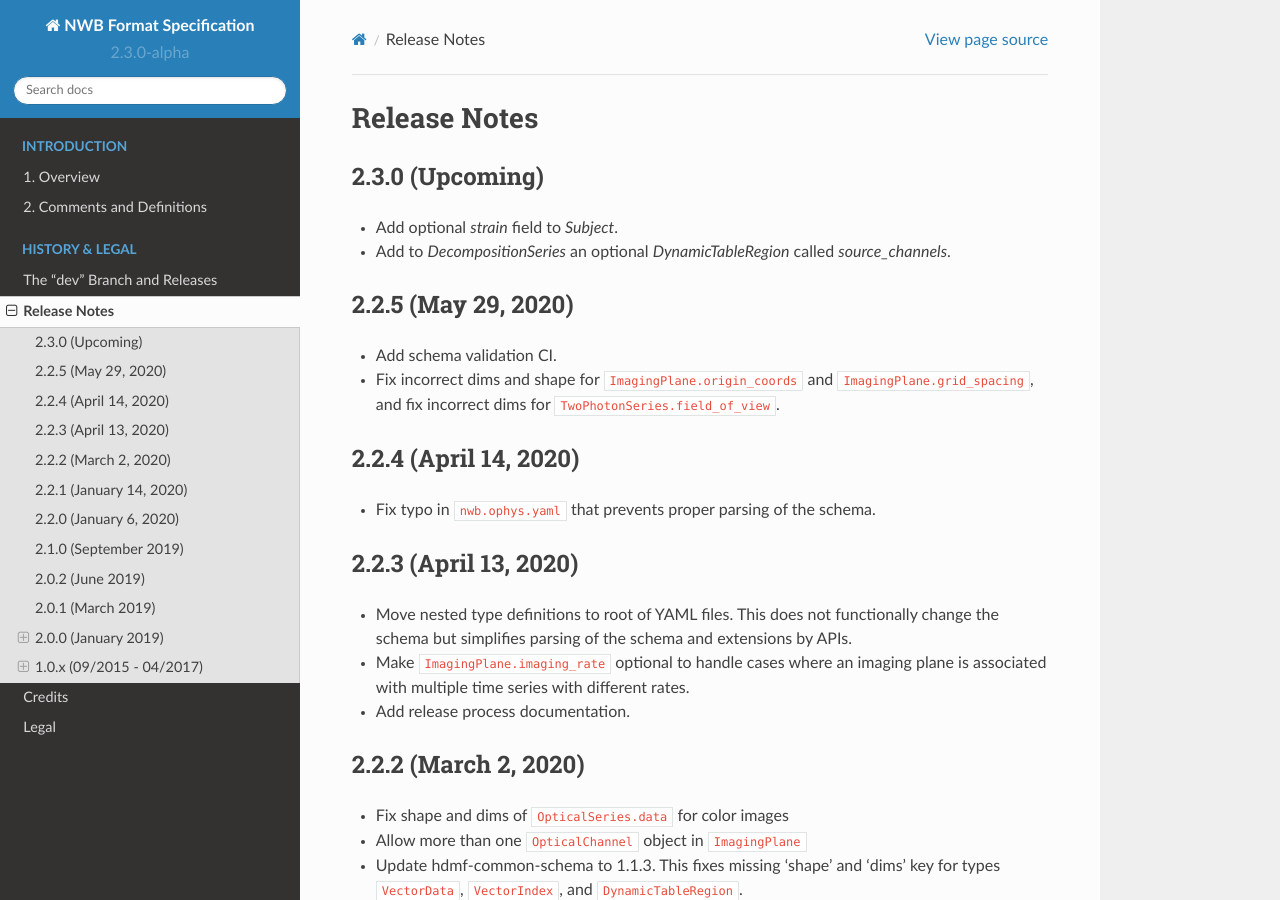
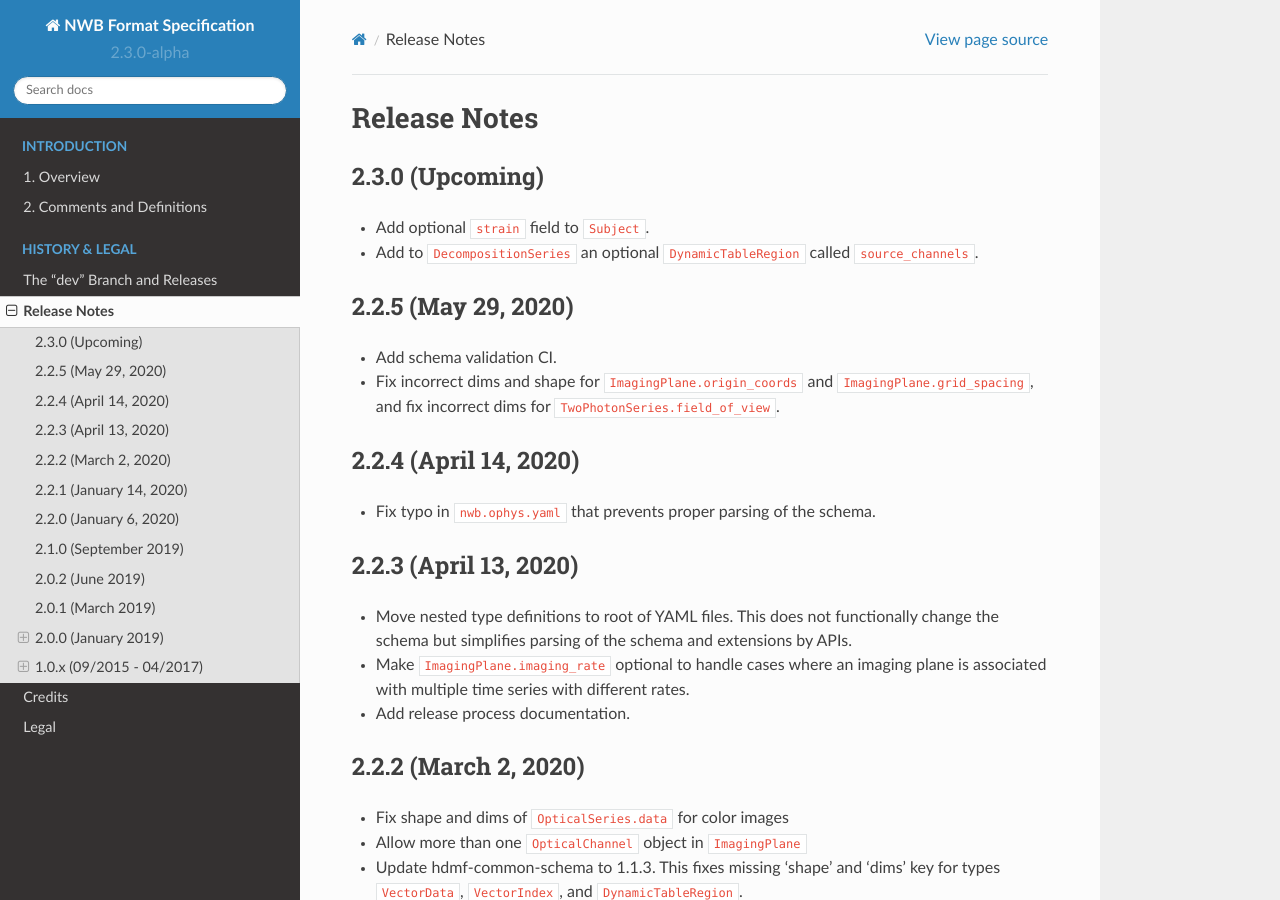
Before and after one commit to NeurodataWithoutBorders/nwb-schema, a Sphinx documentation site: the page built from docs/format/source/format_release_notes.rst, in a window 1280 px wide and 900 px high. Built offline with Sphinx 7.4.7 and the Read the Docs theme 2.0.0, drawn with Linux system fonts in a browser that asks for light colours.

```diff
--- a/docs/format/source/format_release_notes.rst
+++ b/docs/format/source/format_release_notes.rst
@@ -4,8 +4,8 @@ Release Notes
 2.3.0 (Upcoming)
 ----------------
 
-- Add optional `strain` field to `Subject`.
-- Add to `DecompositionSeries` an optional `DynamicTableRegion` called `source_channels`.
+- Add optional ``strain`` field to ``Subject``.
+- Add to ``DecompositionSeries`` an optional ``DynamicTableRegion`` called ``source_channels``.
 
 2.2.5 (May 29, 2020)
 ----------------------
```
